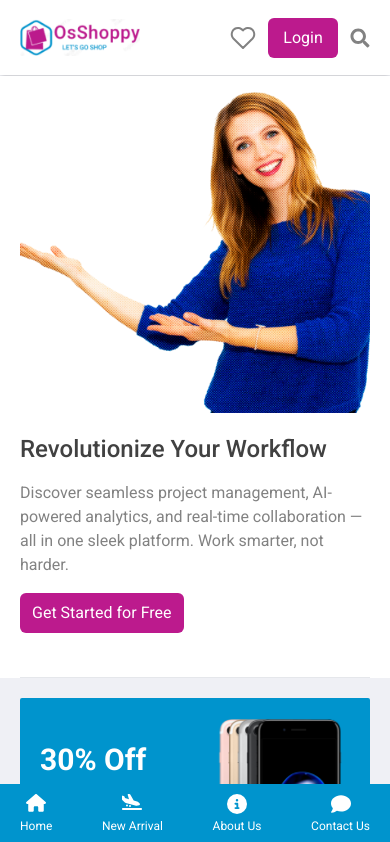
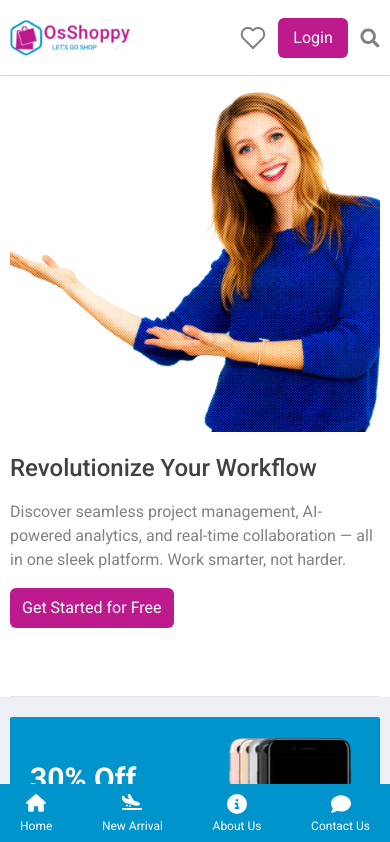
Before and after one commit to thuyainsoe/osshop, a React (Vite) app: page / in a window 390 px wide. Shown: the top 842 px of the page. Built offline with nearby package versions, Linux system fonts and the light colour scheme; the HTML template or start-up script is replaced by a standard one.

Commit message:
first commit

```diff
--- a/src/index.css
+++ b/src/index.css
@@ -31,5 +31,5 @@ body {
 }
 
 .main-container {
-  @apply px-[20px] md:px-[4%] lg:px-[9.0278%];
+  @apply px-[10px] sm:px-[20px] md:px-[4%] lg:px-[9.0278%];
 }
```
